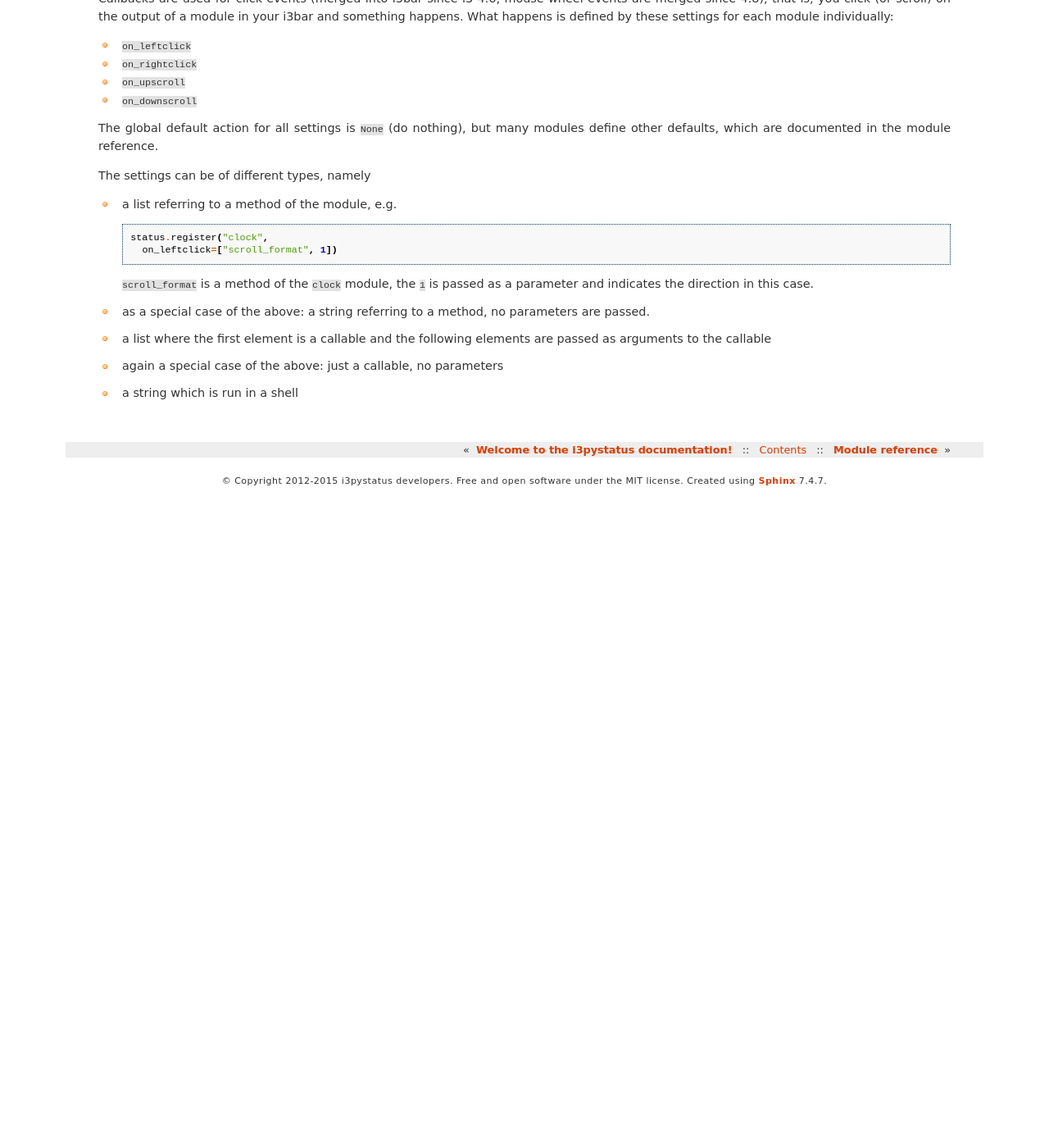
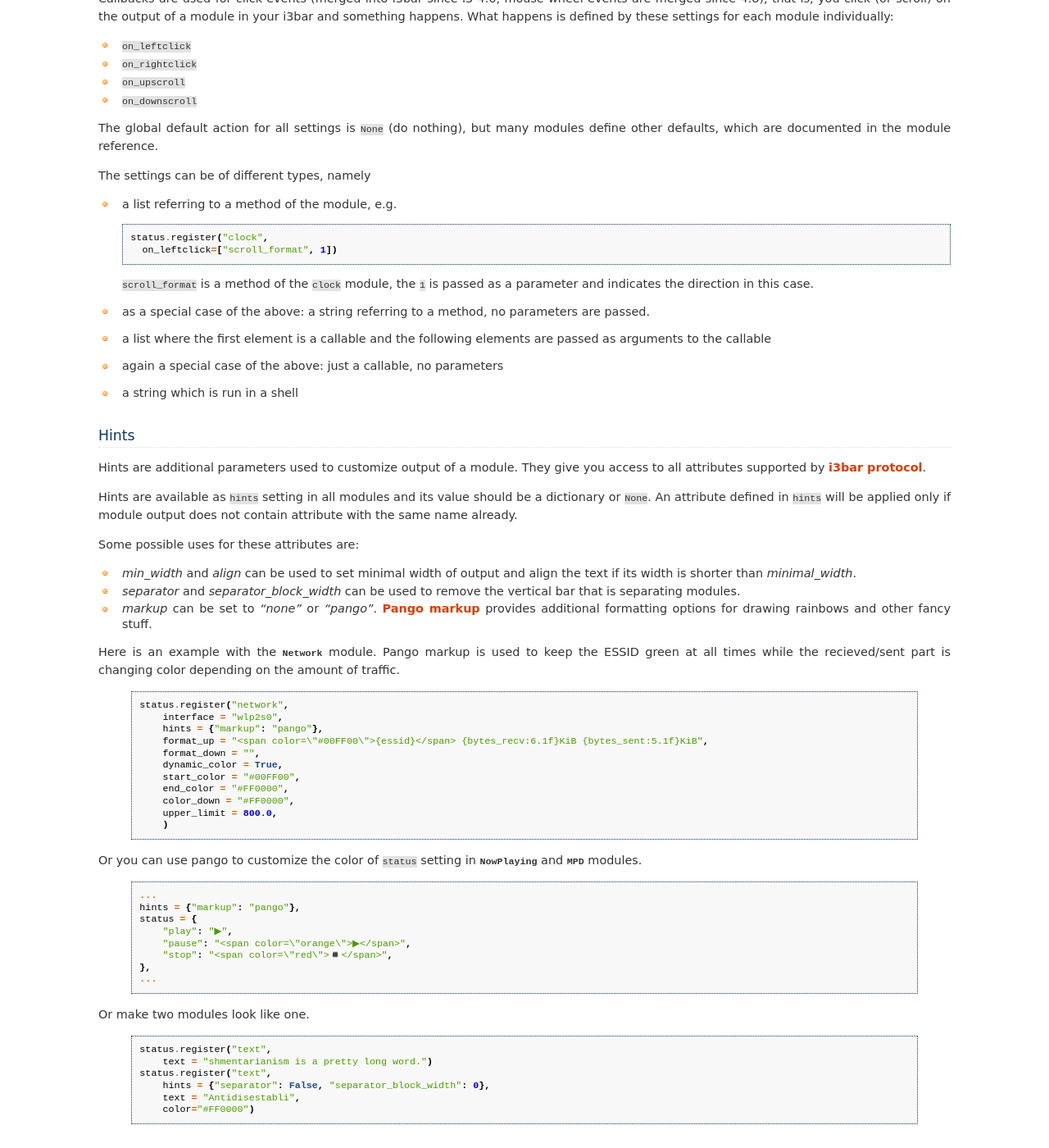
Before and after one commit to enkore/i3pystatus, a Sphinx documentation site: the page built from docs/configuration.rst, in a window 1280 px wide and 1400 px high, scrolled down 3825 px. Shown: the whole window at 82% size. Built offline with Sphinx 7.4.7, drawn with Linux system fonts in a browser that asks for light colours; before the commit the page ends 4428 px from its top, so only the background shows below that.

Commit message:
Moved `hints` documentation to Configuration section. Added a few basic examples.

```diff
--- a/docs/configuration.rst
+++ b/docs/configuration.rst
@@ -298,3 +298,72 @@ The settings can be of different types, namely
   elements are passed as arguments to the callable
 - again a special case of the above: just a callable, no parameters
 - a string which is run in a shell
+
+.. _hints:
+
+Hints
+-----
+
+Hints are additional parameters used to customize output of a module.
+They give you access to all attributes supported by `i3bar protocol
+<http://i3wm.org/docs/i3bar-protocol.html#_blocks_in_detail>`_.
+
+Hints are available as ``hints`` setting in all modules and its value should be
+a dictionary or ``None``.
+An attribute defined in ``hints`` will be applied only if module output does not
+contain attribute with the same name already.
+
+Some possible uses for these attributes are:
+
+*   `min_width` and `align` can be used to set minimal width of output and
+    align the text if its width is shorter than `minimal_width`.
+*   `separator` and `separator_block_width` can be used to remove the
+    vertical bar that is separating modules.
+*   `markup` can be set to `"none"` or `"pango"`.
+    `Pango markup
+    <https://developer.gnome.org/pango/stable/PangoMarkupFormat.html>`_
+    provides additional formatting options for drawing rainbows and other
+    fancy stuff.
+
+Here is an example with the :py:class:`.Network` module.
+Pango markup is used to keep the ESSID green at all times while the
+recieved/sent part is changing color depending on the amount of traffic.
+
+  .. code:: python
+
+        status.register("network",
+            interface = "wlp2s0",
+            hints = {"markup": "pango"},
+            format_up = "<span color=\"#00FF00\">{essid}</span> {bytes_recv:6.1f}KiB {bytes_sent:5.1f}KiB",
+            format_down = "",
+            dynamic_color = True,
+            start_color = "#00FF00",
+            end_color = "#FF0000",
+            color_down = "#FF0000",
+            upper_limit = 800.0,
+            )
+
+Or you can use pango to customize the color of ``status`` setting in
+:py:class:`.NowPlaying` and :py:class:`.MPD` modules.
+
+    .. code:: python
+
+        ...
+        hints = {"markup": "pango"},
+        status = {
+            "play": "▶",
+            "pause": "<span color=\"orange\">▶</span>",
+            "stop": "<span color=\"red\">◾</span>",
+        },
+        ...
+
+Or make two modules look like one.
+
+    .. code:: python
+
+        status.register("text",
+            text = "shmentarianism is a pretty long word.")
+        status.register("text",
+            hints = {"separator": False, "separator_block_width": 0},
+            text = "Antidisestabli",
+            color="#FF0000")
```
Also changed, not shown: 1 other file.
